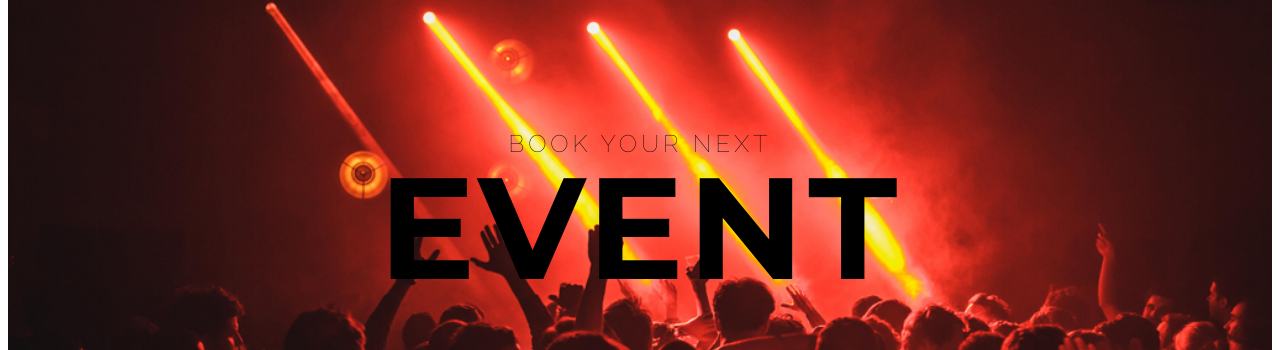
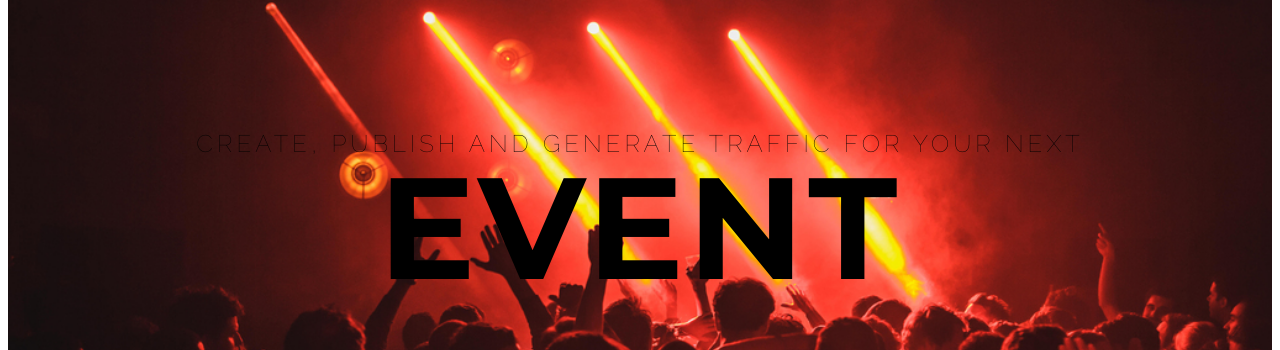
Before and after one commit to JacquesBurot/event-frontend, a Vue app: page /about in a window 1280 px wide. Shown: the part 131-481 px from the top of the page. Built offline with nearby package versions, Linux system fonts and the light colour scheme; a web font is replaced by a local one.

Commit message:
slogan changes and event representation changed

```diff
--- a/src/views/About.vue
+++ b/src/views/About.vue
@@ -3,7 +3,7 @@
   <section data-description="Super contrast">
     <div class="wrapper">
       <h1 class="delta uppercase thin raleway color-emphasis-2 ls-medium">
-        Book your next<br>
+        Create, publish and generate traffic for your next<br>
         <span class="supersize montserrat bold">Event</span>
       </h1>
     </div>
--- a/src/views/Events.vue
+++ b/src/views/Events.vue
@@ -8,7 +8,10 @@
           <div class="card-body">
             <h5 class="card-title">{{ event.eventName }} </h5>
             <p class="card-text">
-              {{ event.eventName }}  ist {{ event.zweiG ? '2G' : '3G' }}
+              You {{ event.zweiG ? 'got to be vaccinated or recovered to participate in' : 'got to be vaccinated, recovered or tested to participate in' }} {{ event.eventName }}
+            </p>
+            <p class="card-text">
+              The Event takes place at {{event.straße}} {{event.hausnmr}}, {{event.postleitzahl}} {{event.stadt}}
             </p>
           </div>
         </div>
--- a/src/views/Home.vue
+++ b/src/views/Home.vue
@@ -3,7 +3,7 @@
   <section data-description="Super contrast">
     <div class="wrapper">
       <h1 class="delta uppercase thin raleway color-emphasis-2 ls-medium">
-        Create your own private<br>
+        Create your own<br>
         <span class="supersize montserrat bold">Event</span>
       </h1>
     </div>
```
